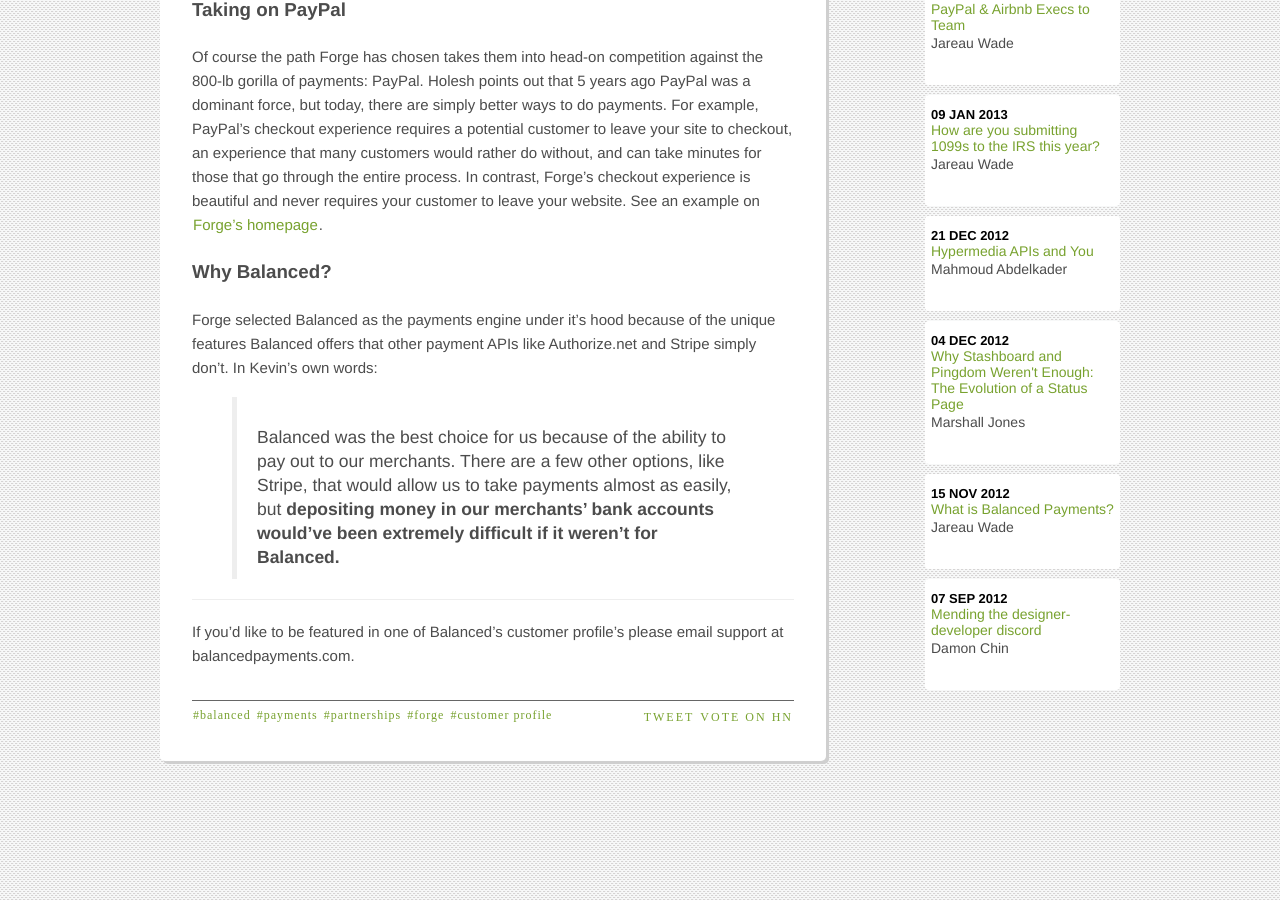
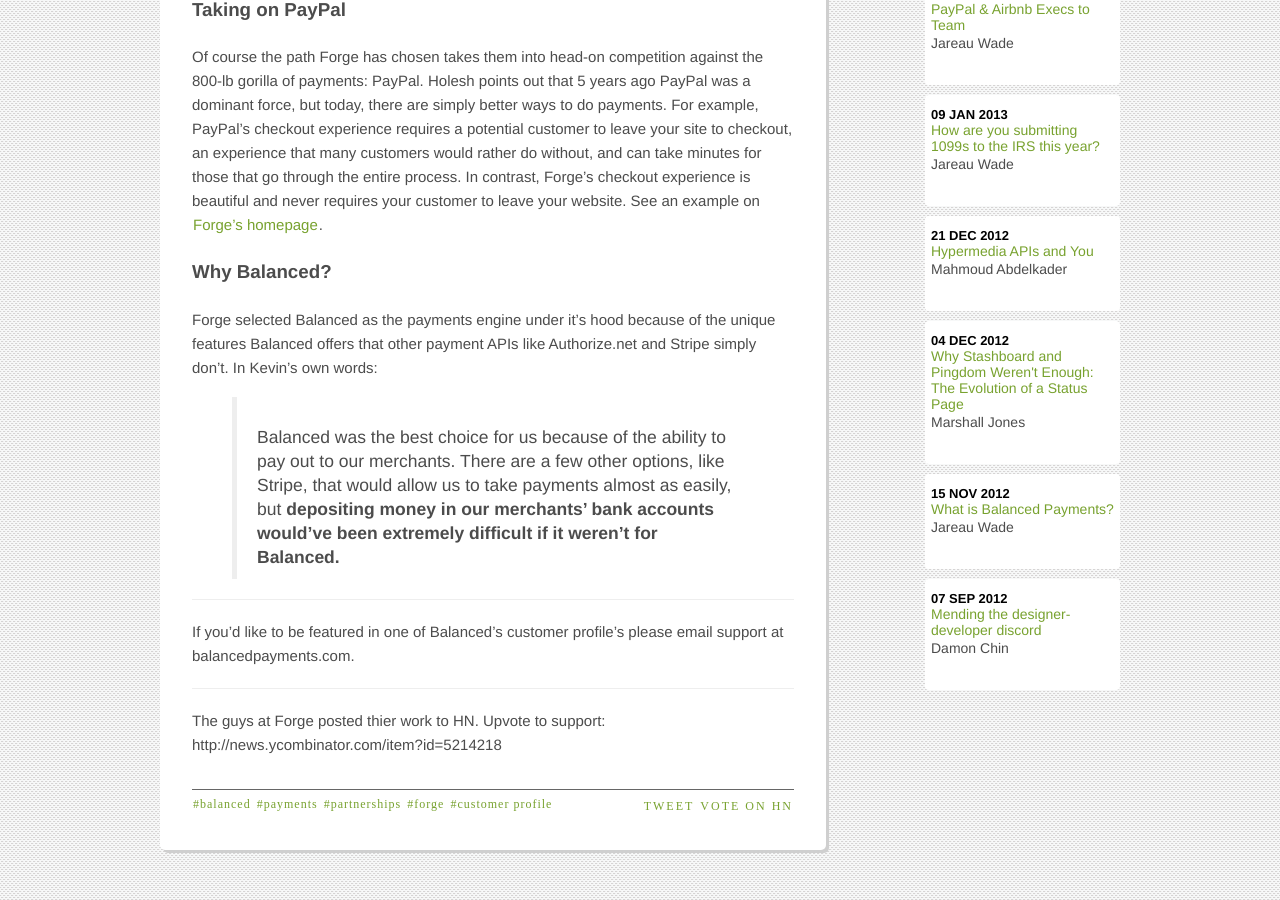
Before and after one commit to balanced/balanced.github.com, a Jekyll site: the page built from _posts/2013-02-11-balanced-powers-forge.md, in a window 1280 px wide and 900 px high, scrolled down 852 px. Built offline with Jekyll 4.4.1, drawn with Linux system fonts in a browser that asks for light colours; nearby versions of some CDN libraries; library files that are not in the unit come from our copies; Markdown is read by kramdown in place of the engine named in the settings; comment, search, counter and statistics services are not loaded.

Commit message:
Update _posts/2013-02-11-balanced-powers-forge.md

```diff
--- a/_posts/2013-02-11-balanced-powers-forge.md
+++ b/_posts/2013-02-11-balanced-powers-forge.md
@@ -26,3 +26,6 @@
 
 ---
  If you'd like to be featured in one of Balanced's customer profile's please email support at balancedpayments.com.
+
+---
+The guys at Forge posted thier work to HN. Upvote to support: http://news.ycombinator.com/item?id=5214218
```
